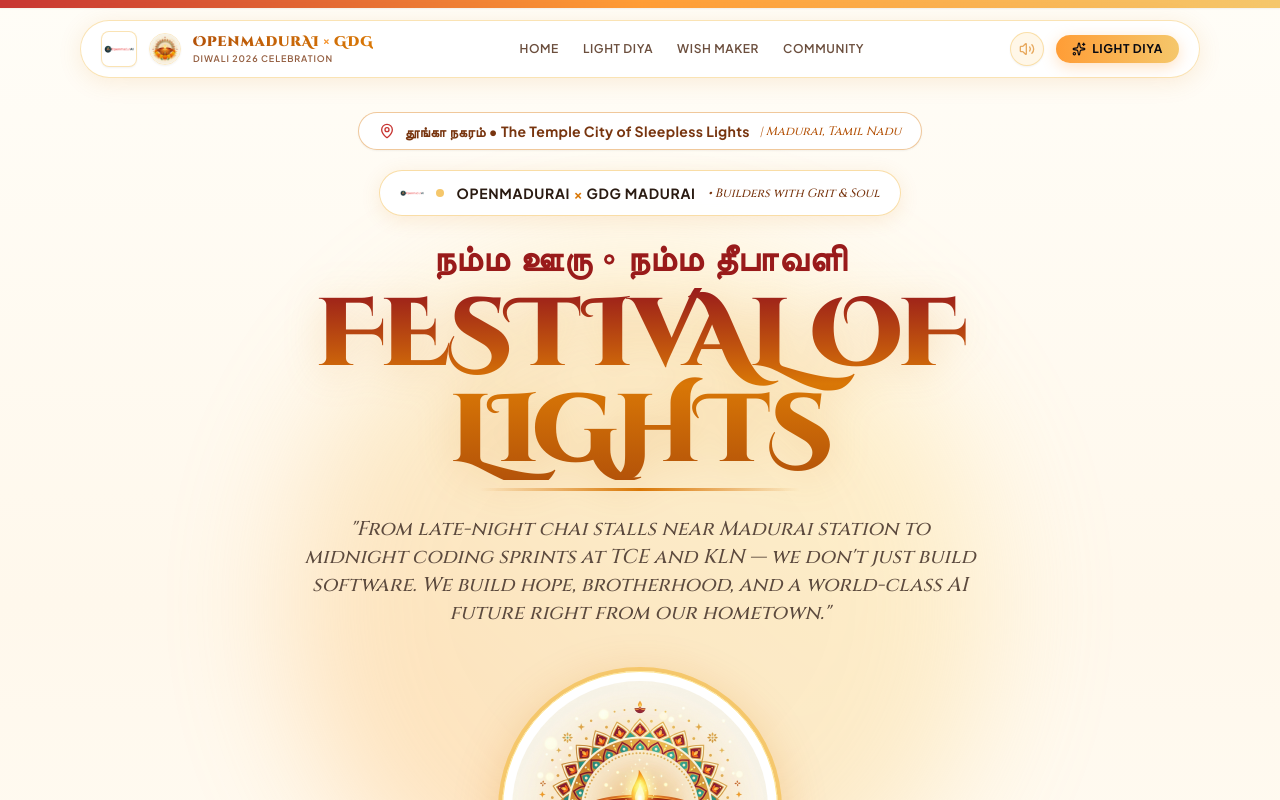
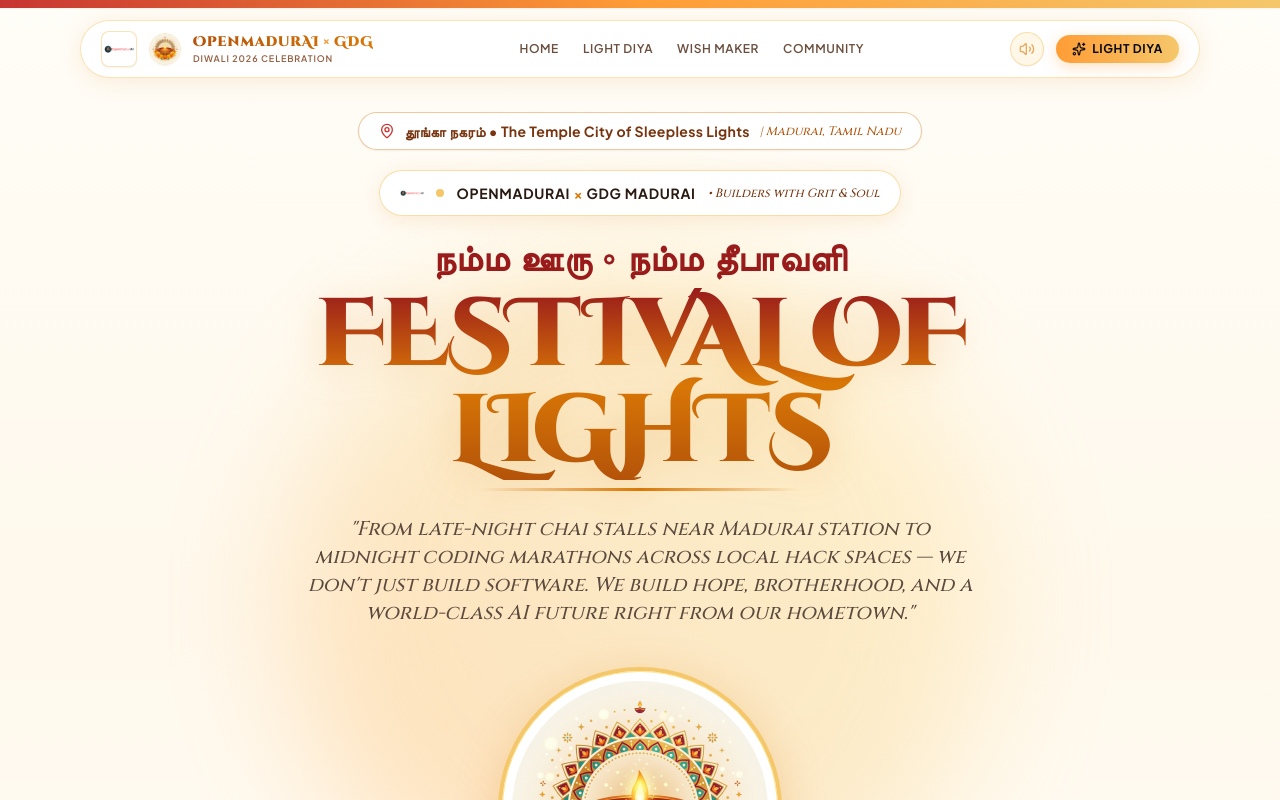
Before and after one commit to DHILIP-S-E/gcp-cloud-intro, a React (Vite) app: page / in a window 1280 px wide. Shown: the top 800 px of the page. Built offline with nearby package versions, Linux system fonts and the light colour scheme; a web font is replaced by a local one.

Commit message:
feat: add DiwaliHero component and update cloudbuild config

```diff
--- a/src/components/DiwaliHero.tsx
+++ b/src/components/DiwaliHero.tsx
@@ -89,7 +89,7 @@ export const DiwaliHero: React.FC<DiwaliHeroProps> = ({
           transition={{ duration: 0.9, delay: 0.4 }}
           className="text-base sm:text-lg md:text-xl text-[#5C4A3E] font-serif italic max-w-2xl mx-auto leading-relaxed mt-2"
         >
-          "From late-night chai stalls near Madurai station to midnight coding sprints at TCE and KLN — we don't just build software. We build hope, brotherhood, and a world-class AI future right from our hometown."
+          "From late-night chai stalls near Madurai station to midnight coding marathons across local hack spaces — we don't just build software. We build hope, brotherhood, and a world-class AI future right from our hometown."
         </motion.p>
 
         {/* The Central Iconic Diya Card */}
```
Also changed, not shown: cloudbuild.yaml (line endings or trailing spaces).
